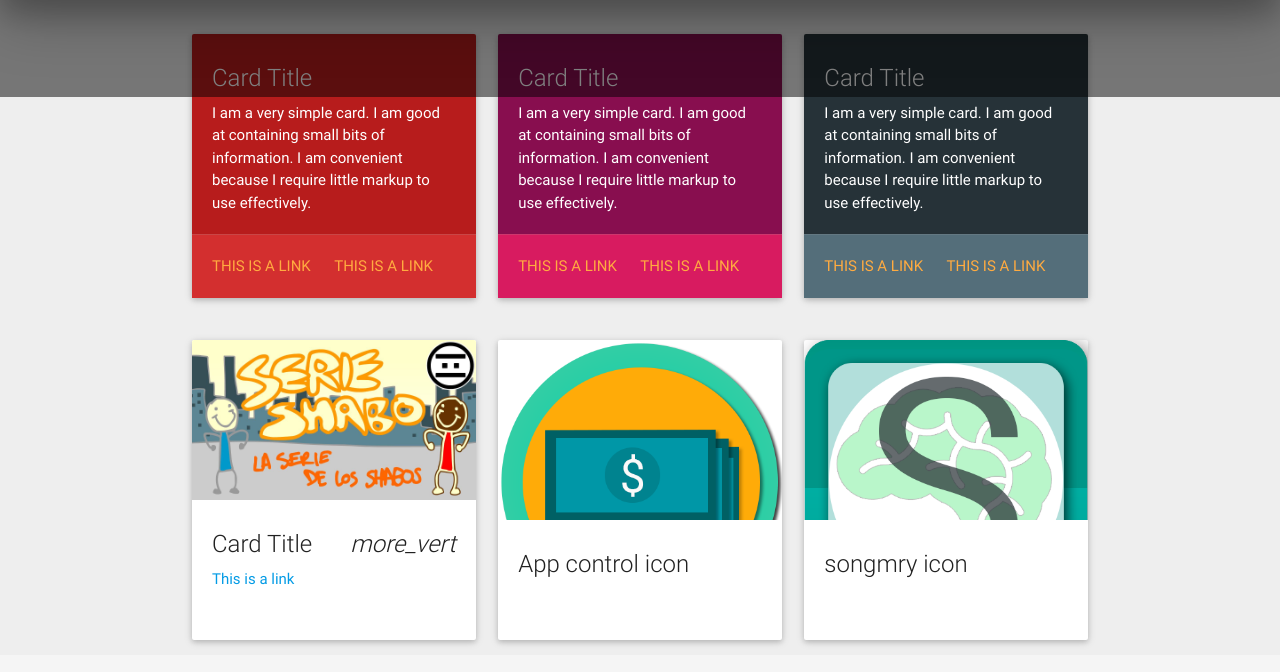
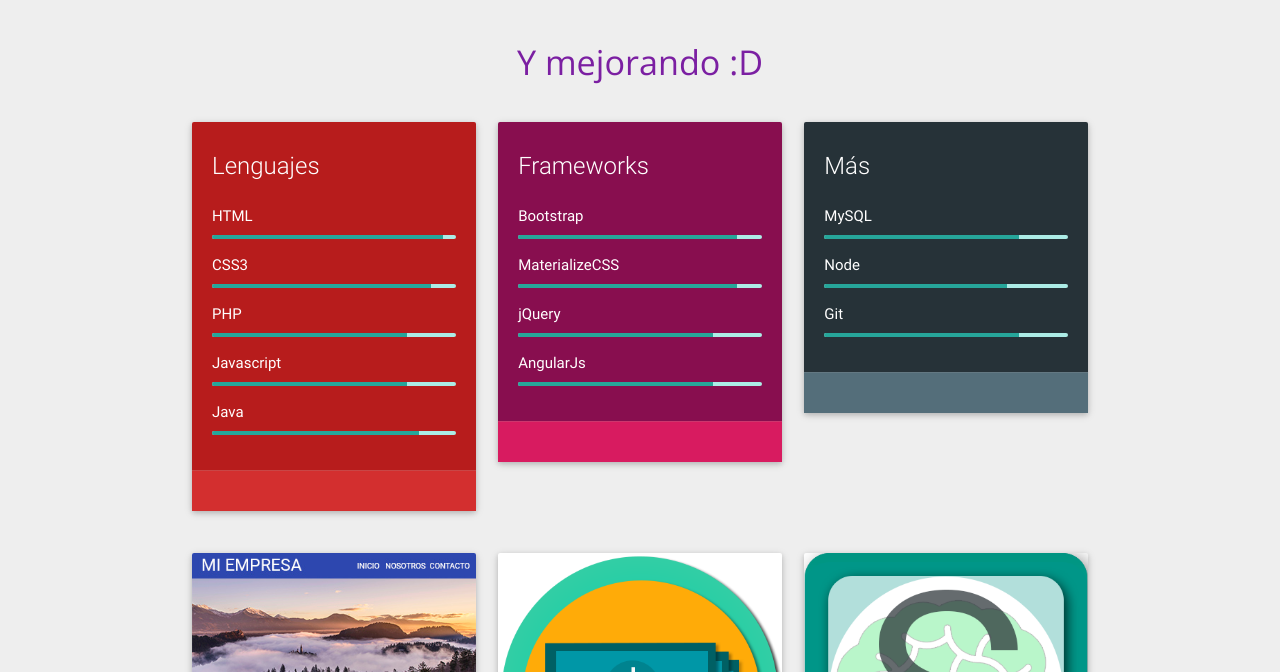
Before and after one commit to leumashz/personal-site, a website: page public/index.html in a window 1280 px wide. Shown: the part 803-1475 px from the top of the page. Drawn offline with nearby package versions, Linux system fonts and the light colour scheme.

Commit message:
changes in cards

```diff
--- a/public/index.html
+++ b/public/index.html
@@ -22,15 +22,14 @@
 
 	        <ul class="right hide-on-med-and-down" >
 	          <li><a href="#menu">HOME</a></li>
-	          <li><a href="#work">WORK</a></li>
-	          <!-- <li><a href="#skills">SKILLS</a></li> -->
+	          <li><a href="#work">SKILLS</a></li>
 	          <li><a href="#contacto">CONTACT</a></li>
 	        </ul>
 
 			<!-- navigation drawer para moviles -->
 			<ul id="slide-out" class="side-nav">
     			<li><a href="#menu">HOME</a></li>
-	          	<li><a href="#work">WORK</a></li>
+	          	<li><a href="#work">SKILLS</a></li>
 	          	<li><a href="#contacto">CONTACT</a></li>
   			</ul>
   			<a href="#" data-activates="slide-out" class="button-collapse"><i class="mdi-navigation-menu"></i></a>
@@ -55,7 +54,7 @@
 	              		<div class="col s2">
 	              			<img src="img/portfolio_img_mini.jpg" alt="" class="circle responsive-img">
 	              		</div>
-	              		<div class="col s10">
+	              		<div class="col s10 left-align">
 	              			<p>Actualmente estoy estudiando Ingeniería en Computación en la Universidad Autónoma de Baja California (UABC).</p>
 	              			<p>Me gusta el futbol, las series, peliculas, aprender y programar</p>
 	              		</div>
@@ -90,42 +89,70 @@
 	<div class="parallax-container-auto grey lighten-3" id="work">
      	<div class="container space-flow">
      		<div class="row">
+     			<div class="col s12 important-subtitle center-align purple-text text-darken-2"><h4>Y mejorando :D</h4></div>
+     		</div>
+     		<div class="row">
      			<div class="col s12 m4">
      				<div class="card hoverable  red darken-4">
 			            <div class="card-content white-text">
-			              <span class="card-title">Card Title</span>
-			              <p>I am a very simple card. I am good at containing small bits of information.
-			              I am convenient because I require little markup to use effectively.</p>
+			              	<span class="card-title">Lenguajes</span>
+			              		<ul class="">
+					              <li>HTML<div class="progress">
+      <div class="determinate" style="width: 95%"></div>
+  </div></li>
+					              <li>CSS3<div class="progress">
+      <div class="determinate" style="width: 90%"></div></li>
+					              <li>PHP<div class="progress">
+      <div class="determinate" style="width: 80%"></div></li>
+					              <li>Javascript<div class="progress">
+      <div class="determinate" style="width: 80%"></div></li>
+					              <li>Java<div class="progress">
+      <div class="determinate" style="width: 85%"></div></li>
+				        		</ul>
 			            </div>
 			            <div class="card-action red darken-2">
-			              <a href="#">This is a link</a>
-			              <a href="#">This is a link</a>
+			              <!-- <a href="#">This is a link</a>
+			              <a href="#">This is a link</a> -->
 			         	</div>
 			         </div>
      			</div>
      			<div class="col s12 m4">
      				<div class="card hoverable pink darken-4">
 			            <div class="card-content white-text">
-			              <span class="card-title">Card Title</span>
-			              <p>I am a very simple card. I am good at containing small bits of information.
-			              I am convenient because I require little markup to use effectively.</p>
+			              <span class="card-title">Frameworks</span>
+			              <ul>
+			              	<li>Bootstrap<div class="progress">
+      <div class="determinate" style="width: 90%"></div></li>
+			              	<li>MaterializeCSS<div class="progress">
+      <div class="determinate" style="width: 90%"></div></li>
+			              	<li>jQuery<div class="progress">
+      <div class="determinate" style="width: 80%"></div></li>
+			              	<li>AngularJs<div class="progress">
+      <div class="determinate" style="width: 80%"></div></li>
+			              </ul>
 			            </div>
 			            <div class="card-action pink darken-1">
-			              <a href="#">This is a link</a>
-			              <a href="#">This is a link</a>
+			              <!--<a href="#">This is a link</a>
+			              <a href="#">This is a link</a> -->
 			         	</div>
 			         </div>
      			</div>
      			<div class="col s12 m4">
      				<div class="card hoverable blue-grey darken-4">
 			            <div class="card-content white-text">
-			              <span class="card-title">Card Title</span>
-			              <p>I am a very simple card. I am good at containing small bits of information.
-			              I am convenient because I require little markup to use effectively.</p>
+			              <span class="card-title">Más</span>
+			              <ul>
+			              	<li>MySQL<div class="progress">
+      <div class="determinate" style="width: 80%"></div></li>
+			              	<li>Node<div class="progress">
+      <div class="determinate" style="width: 75%"></div></li>
+			              	<li>Git<div class="progress">
+      <div class="determinate" style="width: 80%"></div></li>
+			              </ul>
 			            </div>
 			            <div class="card-action blue-grey darken-1">
-			              <a href="#">This is a link</a>
-			              <a href="#">This is a link</a>
+			              <!-- <a href="#">This is a link</a>
+			              <a href="#">This is a link</a>-->
 			         	</div>
 			         </div>
      			</div>
@@ -134,15 +161,15 @@
      			<div class="col s12 m4">
      				<div class="card small hoverable">
 					    <div class="card-image waves-effect waves-block waves-light">
-					      <img class="activator" src="img/shabo.jpg">
+					      <img class="activator" src="img/prueba1.jpg">
 					    </div>
 					    <div class="card-content">
-					      <span class="card-title activator grey-text text-darken-4">Card Title<i class="material-icons right">more_vert</i></span>
-					      <p><a href="#">This is a link</a></p>
+					      <span class="card-title activator grey-text text-darken-4">Sample<i class="material-icons right"></i></span>
+					      <p><a href="#"></a></p>
 					    </div>
 					    <div class="card-reveal">
-					      <span class="card-title grey-text text-darken-4">Card Title<i class="material-icons right">close</i></span>
-					      <p>Here is some more information about this product that is only revealed once clicked on.</p>
+					      <span class="card-title grey-text text-darken-4"><i class="material-icons right">X</i></span>
+					      <img src="img/prueba1.jpg">
 					    </div>
 					 </div>
      			</div>
@@ -237,16 +264,6 @@
     	</div>
     </div>
 
-
-
-
-  <div id="modal1" class="modal bottom-sheet">
-    <div class="modal-content">
-      <h4>Hola :D </h4>
-      <p>Este sitio web aun se encuentra en construcción</p>
-    </div>
-  </div>
-
 	<!-- JQuery -->
 	<script src="js/jquery.min.js"></script>
 
@@ -255,9 +272,6 @@
   	<script src="js/jquery.scrollTo.min.js"></script>
   	<script src="js/init.js"></script>
 
-	<script>$(document).ready(function(){
-     $('#modal1').openModal();
-  });</script>
 
 </body>
 </html>
```
Also changed, not shown: public/img/prueba1.jpg (added).
